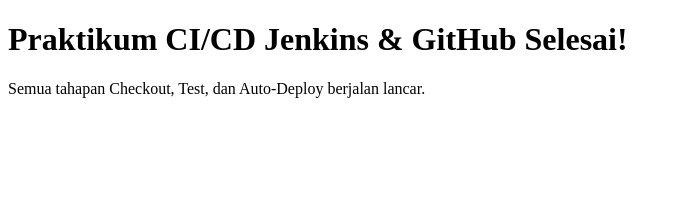
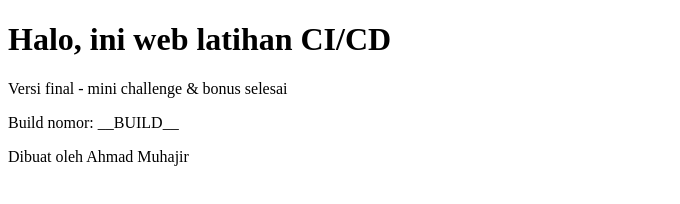
Before and after one commit to ahmad-muhajir-sketch/latihan-cicd, a plain HTML site: page public/index.html in a window 1280 px wide. Shown: the whole page, without its empty margins (0-680 px from the left). Drawn offline with Linux system fonts and the light colour scheme.

Commit message:
Selesaikan mini challenge footer dan bonus nomor build

```diff
--- a/public/index.html
+++ b/public/index.html
@@ -1,10 +1,12 @@
 <!DOCTYPE html>
 <html>
 <head>
- <title>CI/CD Selesai</title>
+ <title>Latihan CI/CD</title>
 </head>
 <body>
- <h1>Praktikum CI/CD Jenkins & GitHub Selesai!</h1>
- <p>Semua tahapan Checkout, Test, dan Auto-Deploy berjalan lancar.</p>
+ <h1>Halo, ini web latihan CI/CD</h1>
+ <p>Versi final - mini challenge & bonus selesai</p>
+ <p>Build nomor: __BUILD__</p>
+ <footer>Dibuat oleh Ahmad Muhajir</footer>
 </body>
 </html>
```
Also changed, not shown: 1 other file.
